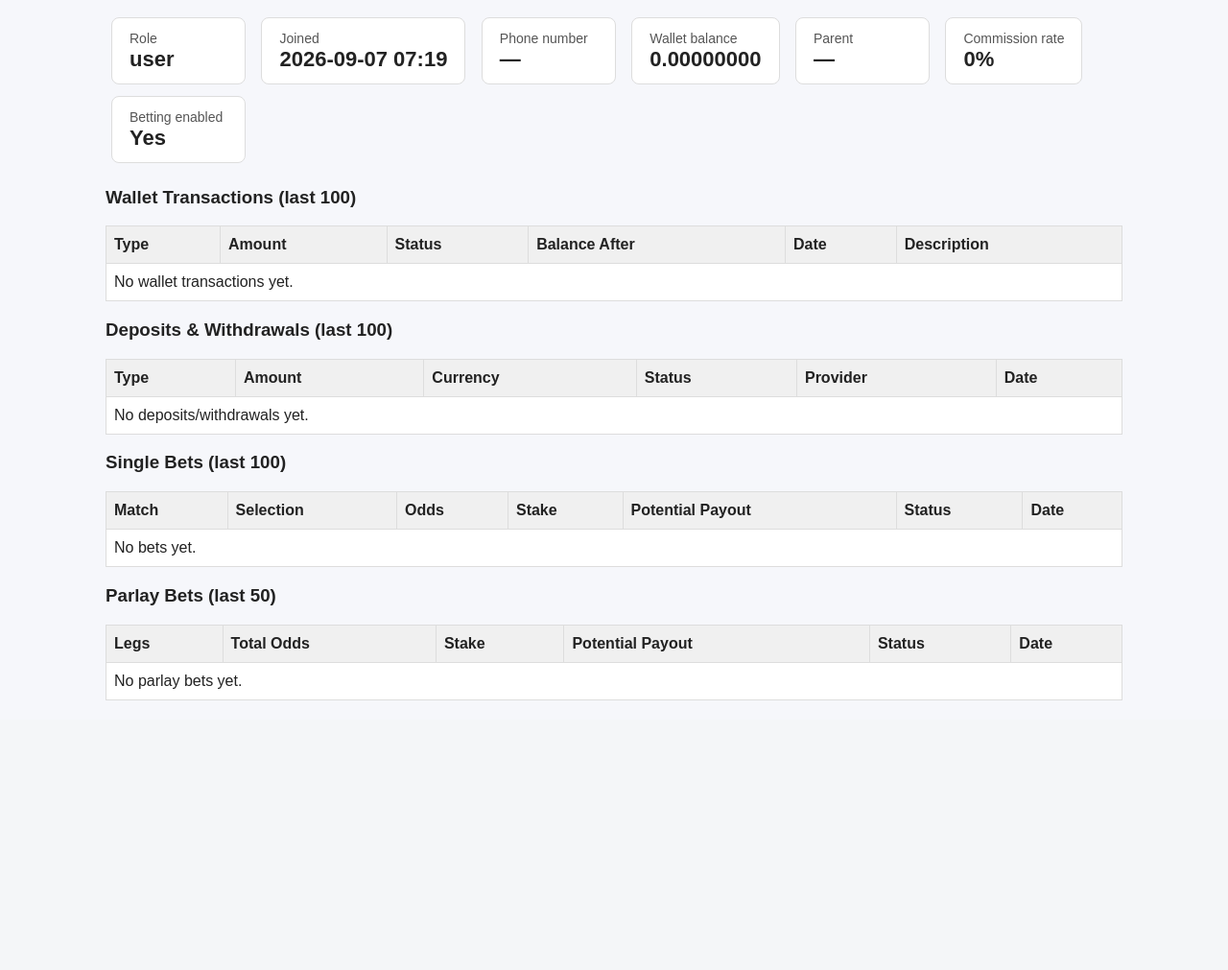
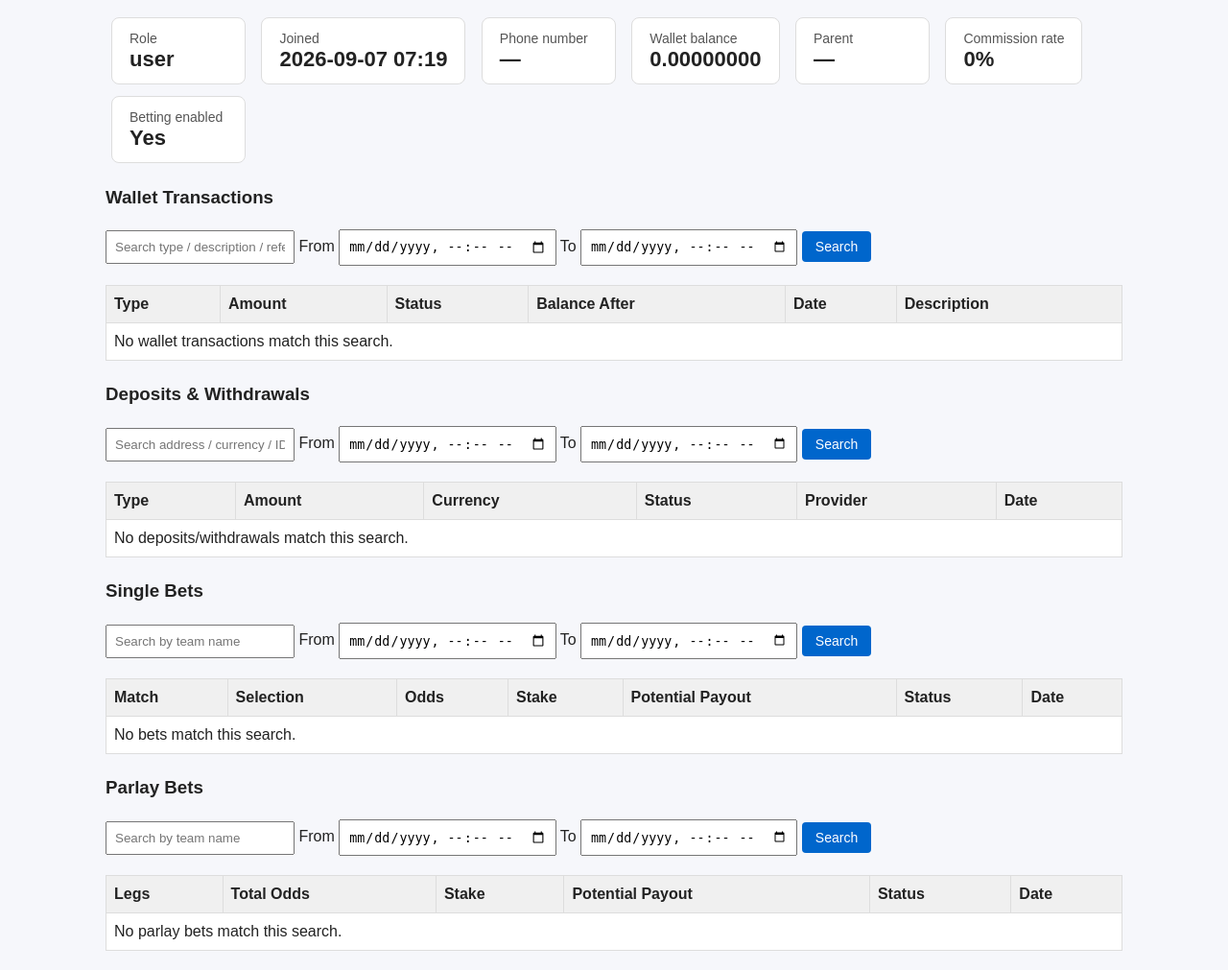
Before and after one commit to nomanayubb/quickpaybet, a Django app: page /panel/users/1/ in a window 1280 px wide. Shown: the part 286-1297 px from the top of the page at 96% size. Before the commit the page ends 1016 px from the top, so only its background shows below. Run offline with Django 5.2, Linux system fonts and the light colour scheme; the visitor is signed in with stand-in values (Sample User, id 1); data comes from the database, SQL or seed files in the repository; data that the repository does not hold is empty; parts of the project's set-up code (start-up, migrations or seed data) failed here and were passed over.

Commit message:
feat: search, date filters, and pagination on all four user-detail boxes
The user Info page (/panel/users/<id>/) had four history boxes - wallet
transactions, deposits/withdrawals, single bets, parlay bets - with no way
to search or narrow them down. Each now has its own independent search box,
Pakistan-time date range, and pagination (25/page), prefixed wt_/cp_/sb_/pb_
so their query params never collide on one page.

Verified precisely with real data: a team-name search on the single bets
box returns exactly the one matching bet (confirmed via the actual
queryset, not just "the page loads"), and each box's filter only affects
its own box independently.

All 18 tests pass.

Co-Authored-By: Claude Sonnet 5 <noreply@anthropic.com>

```diff
--- a/backend/apps/web/views.py
+++ b/backend/apps/web/views.py
@@ -720,7 +720,15 @@ def admin_user_detail_view(request, user_id):
     Read-only full history for one user: profile, wallet, every deposit/
     withdrawal, every bet and parlay bet. This is what an admin needs to
     actually investigate a user, not just edit their role/limits.
-    """
+
+    Each of the four history boxes (wallet transactions, deposits/
+    withdrawals, single bets, parlay bets) has its own independent search
+    box, date range (Pakistan time, like every other admin filter), and
+    pagination - prefixed wt_/cp_/sb_/pb_ respectively so they never
+    collide with each other's query params on one page.
+    """
+    from django.db.models import Q
+
     if not _has_dashboard_access(request.user):
         return redirect(f"{settings.LOGIN_URL}?next={request.path}")
 
@@ -735,10 +743,62 @@ def admin_user_detail_view(request, user_id):
         )
 
     wallet, _ = Wallet.objects.get_or_create(user=target)
-    transactions = WalletTransaction.objects.filter(wallet=wallet).select_related('wallet')[:100]
-    bets = Bet.objects.filter(user=target).select_related('match', 'match__sport').order_by('-created_at')[:100]
-    parlays = ParlayBet.objects.filter(user=target).prefetch_related('legs__match').order_by('-created_at')[:50]
-    deposits_withdrawals = CryptoPayment.objects.filter(user=target).order_by('-created_at')[:100]
+
+    def date_filtered(qs, field, prefix):
+        q_from = request.GET.get(f'{prefix}_date_from', '').strip()
+        q_to = request.GET.get(f'{prefix}_date_to', '').strip()
+        dt_from = _parse_pkt_date_bound(q_from)
+        dt_to = _parse_pkt_date_bound(q_to, end_of_day=True)
+        if dt_from:
+            qs = qs.filter(**{f'{field}__gte': dt_from})
+        if dt_to:
+            qs = qs.filter(**{f'{field}__lte': dt_to})
+        return qs, q_from, q_to
+
+    def paginated(qs, prefix, page_size=25):
+        paginator = Paginator(qs, page_size)
+        return paginator.get_page(request.GET.get(f'{prefix}_page'))
+
+    # --- Wallet transactions ---
+    wt_q = request.GET.get('wt_q', '').strip()
+    transactions_qs = WalletTransaction.objects.filter(wallet=wallet).select_related('wallet').order_by('-created_at')
+    if wt_q:
+        transactions_qs = transactions_qs.filter(
+            Q(txn_type__icontains=wt_q) | Q(description__icontains=wt_q) | Q(reference_id__icontains=wt_q)
+        )
+    transactions_qs, wt_date_from, wt_date_to = date_filtered(transactions_qs, 'created_at', 'wt')
+    transactions_page = paginated(transactions_qs, 'wt')
+
+    # --- Deposits / withdrawals ---
+    cp_q = request.GET.get('cp_q', '').strip()
+    payments_qs = CryptoPayment.objects.filter(user=target).order_by('-created_at')
+    if cp_q:
+        payments_qs = payments_qs.filter(
+            Q(external_id__icontains=cp_q) | Q(address__icontains=cp_q) | Q(currency__icontains=cp_q)
+        )
+    payments_qs, cp_date_from, cp_date_to = date_filtered(payments_qs, 'created_at', 'cp')
+    payments_page = paginated(payments_qs, 'cp')
+
+    # --- Single bets ---
+    sb_q = request.GET.get('sb_q', '').strip()
+    bets_qs = Bet.objects.filter(user=target).select_related('match', 'match__sport').order_by('-created_at')
+    if sb_q:
+        bets_qs = bets_qs.filter(
+            Q(match__home_team__icontains=sb_q) | Q(match__away_team__icontains=sb_q)
+        )
+    bets_qs, sb_date_from, sb_date_to = date_filtered(bets_qs, 'created_at', 'sb')
+    bets_page = paginated(bets_qs, 'sb')
+
+    # --- Parlay bets ---
+    pb_q = request.GET.get('pb_q', '').strip()
+    parlays_qs = ParlayBet.objects.filter(user=target).prefetch_related('legs__match').order_by('-created_at')
+    if pb_q:
+        parlays_qs = parlays_qs.filter(
+            Q(legs__match__home_team__icontains=pb_q) | Q(legs__match__away_team__icontains=pb_q)
+        ).distinct()
+    parlays_qs, pb_date_from, pb_date_to = date_filtered(parlays_qs, 'created_at', 'pb')
+    parlays_page = paginated(parlays_qs, 'pb')
+
     children = User.objects.filter(parent=target).order_by('email')
 
     return render(
@@ -747,10 +807,14 @@ def admin_user_detail_view(request, user_id):
         {
             'view_user': target,
             'wallet': wallet,
-            'transactions': transactions,
-            'bets': bets,
-            'parlays': parlays,
-            'crypto_payments': deposits_withdrawals,
+            'transactions_page': transactions_page,
+            'wt_q': wt_q, 'wt_date_from': wt_date_from, 'wt_date_to': wt_date_to,
+            'payments_page': payments_page,
+            'cp_q': cp_q, 'cp_date_from': cp_date_from, 'cp_date_to': cp_date_to,
+            'bets_page': bets_page,
+            'sb_q': sb_q, 'sb_date_from': sb_date_from, 'sb_date_to': sb_date_to,
+            'parlays_page': parlays_page,
+            'pb_q': pb_q, 'pb_date_from': pb_date_from, 'pb_date_to': pb_date_to,
             'children': children,
             # Phone number is personal contact info - only the actual
             # superuser (the platform owner) sees it, not every "admin"
--- a/backend/templates/web/admin_user_detail.html
+++ b/backend/templates/web/admin_user_detail.html
@@ -60,13 +60,19 @@
             </table>
         {% endif %}
 
-        <h3>Wallet Transactions (last 100)</h3>
+        <h3>Wallet Transactions</h3>
+        <form method="get" style="margin-bottom: 8px;">
+            <input type="text" name="wt_q" value="{{ wt_q }}" placeholder="Search type / description / reference">
+            From <input type="datetime-local" name="wt_date_from" value="{{ wt_date_from }}">
+            To <input type="datetime-local" name="wt_date_to" value="{{ wt_date_to }}">
+            <button type="submit" class="btn">Search</button>
+        </form>
         <table>
             <thead>
                 <tr><th>Type</th><th>Amount</th><th>Status</th><th>Balance After</th><th>Date</th><th>Description</th></tr>
             </thead>
             <tbody>
-                {% for txn in transactions %}
+                {% for txn in transactions_page %}
                     <tr>
                         <td>{{ txn.txn_type }}</td>
                         <td>{{ txn.amount }}</td>
@@ -76,18 +82,31 @@
                         <td>{{ txn.description|default:"" }}</td>
                     </tr>
                 {% empty %}
-                    <tr><td colspan="6">No wallet transactions yet.</td></tr>
+                    <tr><td colspan="6">No wallet transactions match this search.</td></tr>
                 {% endfor %}
             </tbody>
         </table>
+        {% if transactions_page.has_previous or transactions_page.has_next %}
+            <div>
+                {% if transactions_page.has_previous %}<a class="btn" href="?wt_page={{ transactions_page.previous_page_number }}&wt_q={{ wt_q }}&wt_date_from={{ wt_date_from }}&wt_date_to={{ wt_date_to }}#wallet-transactions">Previous</a>{% endif %}
+                <span>Page {{ transactions_page.number }} of {{ transactions_page.paginator.num_pages }} ({{ transactions_page.paginator.count }} total)</span>
+                {% if transactions_page.has_next %}<a class="btn" href="?wt_page={{ transactions_page.next_page_number }}&wt_q={{ wt_q }}&wt_date_from={{ wt_date_from }}&wt_date_to={{ wt_date_to }}#wallet-transactions">Next</a>{% endif %}
+            </div>
+        {% endif %}
 
-        <h3>Deposits &amp; Withdrawals (last 100)</h3>
+        <h3 style="margin-top:24px;">Deposits &amp; Withdrawals</h3>
+        <form method="get" style="margin-bottom: 8px;">
+            <input type="text" name="cp_q" value="{{ cp_q }}" placeholder="Search address / currency / ID">
+            From <input type="datetime-local" name="cp_date_from" value="{{ cp_date_from }}">
+            To <input type="datetime-local" name="cp_date_to" value="{{ cp_date_to }}">
+            <button type="submit" class="btn">Search</button>
+        </form>
         <table>
             <thead>
                 <tr><th>Type</th><th>Amount</th><th>Currency</th><th>Status</th><th>Provider</th><th>Date</th></tr>
             </thead>
             <tbody>
-                {% for p in crypto_payments %}
+                {% for p in payments_page %}
                     <tr>
                         <td>{{ p.payment_type }}</td>
                         <td>{{ p.amount }}</td>
@@ -97,20 +116,33 @@
                         <td>{{ p.created_at|date:"Y-m-d H:i" }}</td>
                     </tr>
                 {% empty %}
-                    <tr><td colspan="6">No deposits/withdrawals yet.</td></tr>
+                    <tr><td colspan="6">No deposits/withdrawals match this search.</td></tr>
                 {% endfor %}
             </tbody>
         </table>
+        {% if payments_page.has_previous or payments_page.has_next %}
+            <div>
+                {% if payments_page.has_previous %}<a class="btn" href="?cp_page={{ payments_page.previous_page_number }}&cp_q={{ cp_q }}&cp_date_from={{ cp_date_from }}&cp_date_to={{ cp_date_to }}">Previous</a>{% endif %}
+                <span>Page {{ payments_page.number }} of {{ payments_page.paginator.num_pages }} ({{ payments_page.paginator.count }} total)</span>
+                {% if payments_page.has_next %}<a class="btn" href="?cp_page={{ payments_page.next_page_number }}&cp_q={{ cp_q }}&cp_date_from={{ cp_date_from }}&cp_date_to={{ cp_date_to }}">Next</a>{% endif %}
+            </div>
+        {% endif %}
 
-        <h3>Single Bets (last 100)</h3>
+        <h3 style="margin-top:24px;">Single Bets</h3>
+        <form method="get" style="margin-bottom: 8px;">
+            <input type="text" name="sb_q" value="{{ sb_q }}" placeholder="Search by team name">
+            From <input type="datetime-local" name="sb_date_from" value="{{ sb_date_from }}">
+            To <input type="datetime-local" name="sb_date_to" value="{{ sb_date_to }}">
+            <button type="submit" class="btn">Search</button>
+        </form>
         <table>
             <thead>
                 <tr><th>Match</th><th>Selection</th><th>Odds</th><th>Stake</th><th>Potential Payout</th><th>Status</th><th>Date</th></tr>
             </thead>
             <tbody>
-                {% for bet in bets %}
+                {% for bet in bets_page %}
                     <tr>
-                        <td>{{ bet.match.home_team }} v {{ bet.match.away_team }}</td>
+                        <td><a href="{% url 'web:admin_bet_detail' bet.id %}">{{ bet.match.home_team }} v {{ bet.match.away_team }}</a></td>
                         <td>{{ bet.selection }}</td>
                         <td>{{ bet.odds }}</td>
                         <td>{{ bet.stake }}</td>
@@ -119,18 +151,31 @@
                         <td>{{ bet.created_at|date:"Y-m-d H:i" }}</td>
                     </tr>
                 {% empty %}
-                    <tr><td colspan="7">No bets yet.</td></tr>
+                    <tr><td colspan="7">No bets match this search.</td></tr>
                 {% endfor %}
             </tbody>
         </table>
+        {% if bets_page.has_previous or bets_page.has_next %}
+            <div>
+                {% if bets_page.has_previous %}<a class="btn" href="?sb_page={{ bets_page.previous_page_number }}&sb_q={{ sb_q }}&sb_date_from={{ sb_date_from }}&sb_date_to={{ sb_date_to }}">Previous</a>{% endif %}
+                <span>Page {{ bets_page.number }} of {{ bets_page.paginator.num_pages }} ({{ bets_page.paginator.count }} total)</span>
+                {% if bets_page.has_next %}<a class="btn" href="?sb_page={{ bets_page.next_page_number }}&sb_q={{ sb_q }}&sb_date_from={{ sb_date_from }}&sb_date_to={{ sb_date_to }}">Next</a>{% endif %}
+            </div>
+        {% endif %}
 
-        <h3>Parlay Bets (last 50)</h3>
+        <h3 style="margin-top:24px;">Parlay Bets</h3>
+        <form method="get" style="margin-bottom: 8px;">
+            <input type="text" name="pb_q" value="{{ pb_q }}" placeholder="Search by team name">
+            From <input type="datetime-local" name="pb_date_from" value="{{ pb_date_from }}">
+            To <input type="datetime-local" name="pb_date_to" value="{{ pb_date_to }}">
+            <button type="submit" class="btn">Search</button>
+        </form>
         <table>
             <thead>
                 <tr><th>Legs</th><th>Total Odds</th><th>Stake</th><th>Potential Payout</th><th>Status</th><th>Date</th></tr>
             </thead>
             <tbody>
-                {% for parlay in parlays %}
+                {% for parlay in parlays_page %}
                     <tr>
                         <td>
                             {% for leg in parlay.legs.all %}
@@ -144,9 +189,16 @@
                         <td>{{ parlay.created_at|date:"Y-m-d H:i" }}</td>
                     </tr>
                 {% empty %}
-                    <tr><td colspan="6">No parlay bets yet.</td></tr>
+                    <tr><td colspan="6">No parlay bets match this search.</td></tr>
                 {% endfor %}
             </tbody>
         </table>
+        {% if parlays_page.has_previous or parlays_page.has_next %}
+            <div>
+                {% if parlays_page.has_previous %}<a class="btn" href="?pb_page={{ parlays_page.previous_page_number }}&pb_q={{ pb_q }}&pb_date_from={{ pb_date_from }}&pb_date_to={{ pb_date_to }}">Previous</a>{% endif %}
+                <span>Page {{ parlays_page.number }} of {{ parlays_page.paginator.num_pages }} ({{ parlays_page.paginator.count }} total)</span>
+                {% if parlays_page.has_next %}<a class="btn" href="?pb_page={{ parlays_page.next_page_number }}&pb_q={{ pb_q }}&pb_date_from={{ pb_date_from }}&pb_date_to={{ pb_date_to }}">Next</a>{% endif %}
+            </div>
+        {% endif %}
     {% endif %}
 {% endblock %}
```
Also changed, not shown: docs/PROJECT_MASTER_DOCUMENTATION and progress done until now.md (+1 -0 lines).
